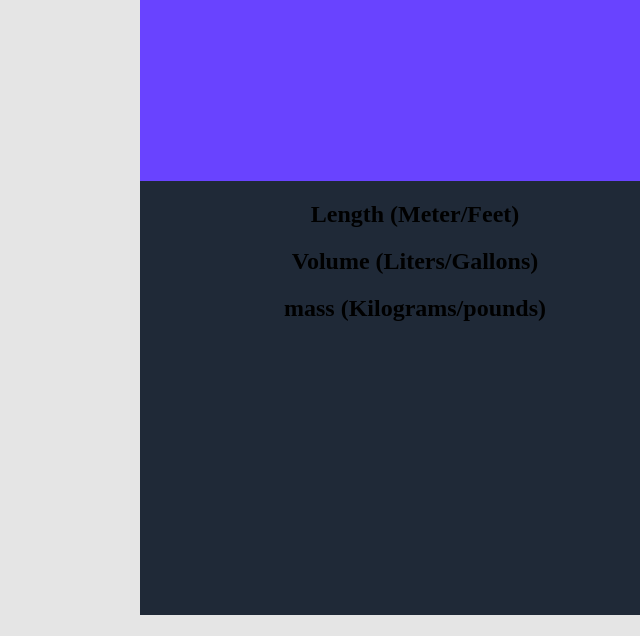
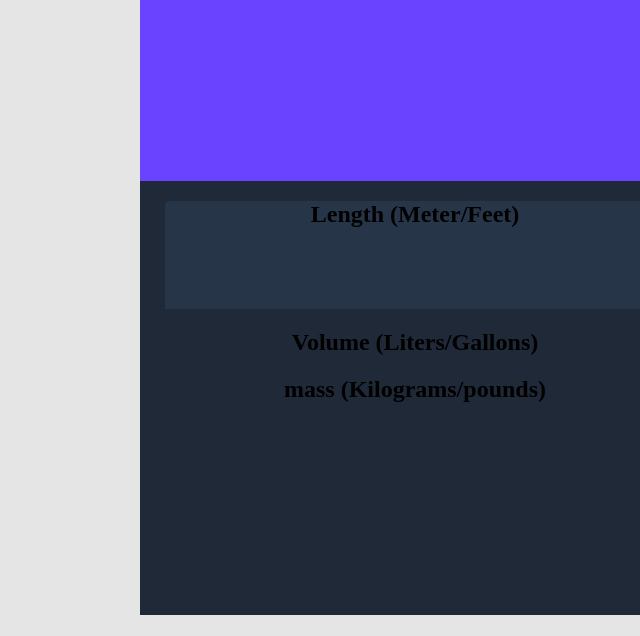
Before and after one commit to Wynclefe/unit-converter, a plain HTML site: page index.html in a window 1280 px wide. Shown: the part 164-800 px from the top of the page, without its empty margins (640-1280 px from the left). Drawn offline with Linux system fonts and the light colour scheme.

Commit message:
Add length section structure

```diff
--- a/index.css
+++ b/index.css
@@ -3,6 +3,7 @@ body {
     background: #E5E5E5;
     width: 800px;
     text-align: center;
+    display: flex;
 }
 
 .container {
@@ -21,3 +22,11 @@ body {
     height: 285px;
     background: #6943FF;
 }
+
+#length-section {
+width: 500px;
+height: 108.57px;
+margin: 0 auto;
+background: #273549;
+border-radius: 4.68077px 0px 0px 0px;
+}
```
